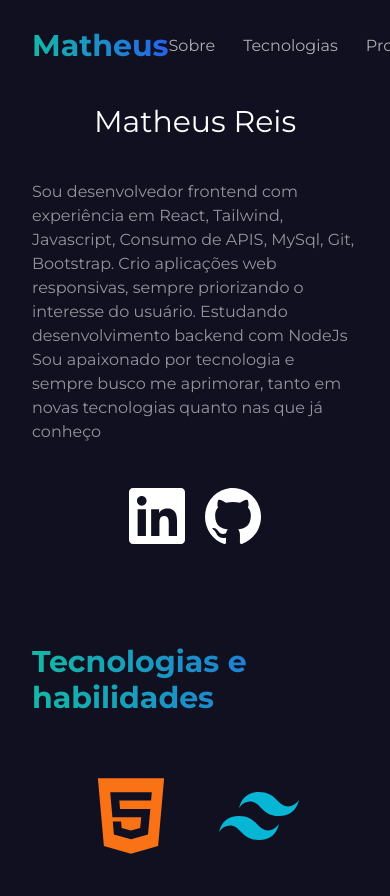
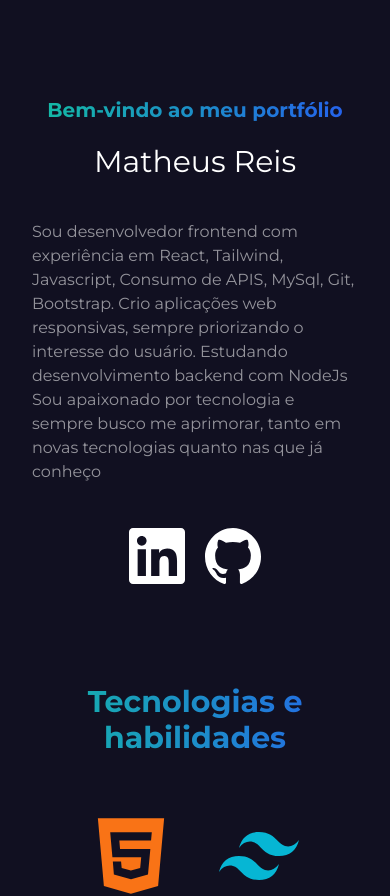
Before and after one commit to mhre1s/My-Portfolio, a React (Vite) app: page / in a window 390 px wide. Shown: the top 896 px of the page. Built offline with nearby package versions, Linux system fonts and the light colour scheme.

Commit message:
fixing responsivity

```diff
--- a/src/App.jsx
+++ b/src/App.jsx
@@ -45,7 +45,7 @@ function App() {
   return (
     <>
       <div className="min-h-screen bg-customPurple flex flex-col items-center">
-        <header className="flex justify-between py-7 px-8 w-full bg-customPurple z-50 fixed">
+        <header className="sm:flex justify-between py-7 px-8 w-full bg-customPurple z-50 fixed hidden">
           <h1 className="text bg-gradient-to-r from-teal-500 to-blue-600 text-transparent bg-clip-text font-bold text-3xl">
             Matheus
           </h1>
@@ -68,10 +68,10 @@ function App() {
           <div className="w-full max-w-[1280px] px-8 flex justify-between gap-10 mt-14">
             <div className="flex flex-col gap-10 w-full">
               <div
-                className="flex flex-col justify-center items-center gap-5"
+                className="flex flex-col justify-center items-center gap-5 mt-10"
                 id="about"
               >
-                <p className="text bg-gradient-to-r from-teal-500 to-blue-600 text-transparent bg-clip-text font-bold text-xl">
+                <p className="text bg-gradient-to-r from-teal-500 to-blue-600 text-transparent bg-clip-text font-bold text-xl text-center">
                   Bem-vindo ao meu portfólio
                 </p>
                 <p className="text-3xl text-white">Matheus Reis</p>
@@ -107,7 +107,7 @@ function App() {
         <section className="w-full flex justify-center">
           <div className="max-w-[1280px] w-full px-8 flex justify-center items-center flex-col mt-14">
             <h2
-              className="text bg-gradient-to-r from-teal-500 to-blue-600 text-transparent bg-clip-text font-bold text-3xl my-10"
+              className="text bg-gradient-to-r from-teal-500 to-blue-600 text-transparent bg-clip-text font-bold text-3xl my-10 text-center"
               id="techs"
             >
               Tecnologias e habilidades
@@ -276,7 +276,7 @@ function App() {
               Contatos
             </h3>
             <div className="flex flex-col gap-8 text-white mt-10 justify-start">
-              <p className="flex items-center gap-1">
+              <p className="flex items-center gap-1 flex-col sm:flex-row">
                 <AiOutlineMail /> Email:{" "}
                 <a
                   href="mailto:matheus201922@hotmail.com"
@@ -286,7 +286,7 @@ function App() {
                   matheus201922@hotmail.com
                 </a>
               </p>
-              <p className="flex items-center gap-1">
+              <p className="flex items-center gap-1 flex-col sm:flex-row">
                 <FaLinkedin /> LinkedIn:{" "}
                 <a
                   href="https://linkedin.com/in/matheus-reis3009"
@@ -296,7 +296,7 @@ function App() {
                   linkedin.com/in/matheus-reis3009
                 </a>
               </p>
-              <p className="flex items-center gap-1">
+              <p className="flex items-center gap-1 flex-col sm:flex-row">
                 <IoLogoGithub />
                 GitHub:{" "}
                 <a
@@ -307,7 +307,7 @@ function App() {
                   github.com/mhre1s
                 </a>
               </p>
-              <p className="flex items-center gap-1">
+              <p className="flex items-center gap-1 flex-col sm:flex-row">
                 <FaWhatsapp /> Whatsapp:{" "}
                 <a
                   href="https://wa.me/5519982069472"
```
